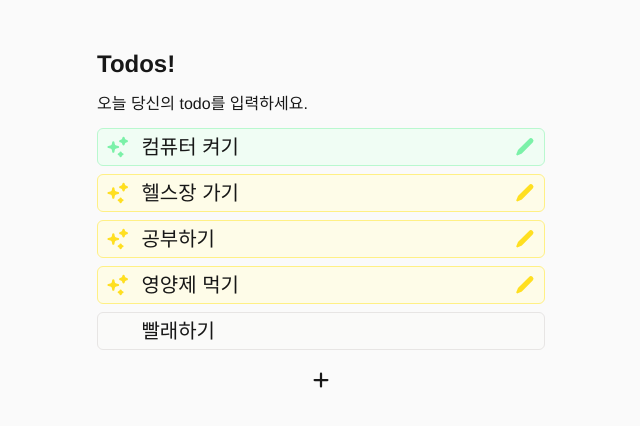
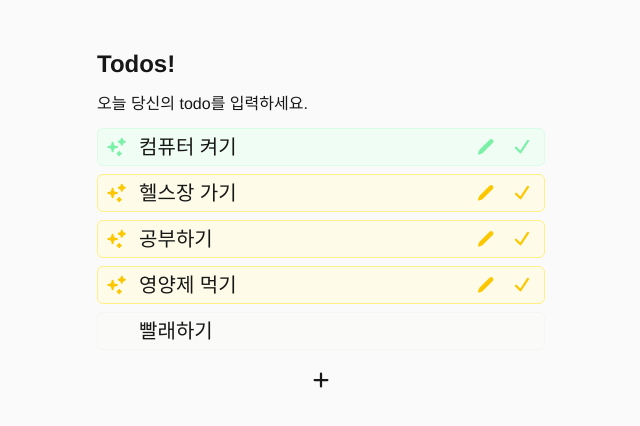
Before and after one commit to simjung418/portfolio-2025, a Next.js app: page /todos in a window 1280 px wide. Shown: the top 426 px of the page, without its empty margins (319-959 px from the left). Built offline with nearby package versions, Linux system fonts and the light colour scheme.

Commit message:
투두 목록 페이지 스타일 수정 및 체크박스 컴포넌트 추가

```diff
--- a/app/globals.css
+++ b/app/globals.css
@@ -26,7 +26,7 @@ body {
 }
 /* start todos */
 .green {
-  @apply bg-green-50 border-green-200;
+  @apply bg-green-50 border-green-100;
 }
 
 .green:hover {
@@ -50,11 +50,15 @@ body {
 }
 
 .yellow>svg {
-  @apply text-yellow-300;
+  @apply text-yellow-400;
+}
+
+.yellow section {
+  @apply bg-yellow-50 text-yellow-400 border-yellow-400;
 }
 
 .stone {
-  @apply bg-stone-50 border-stone-200;
+  @apply bg-stone-50 border-stone-100;
 }
 
 .stone:hover {
--- a/app/todos/page.tsx
+++ b/app/todos/page.tsx
@@ -1,7 +1,9 @@
 "use client";
 import Input from "@/components/input";
-import { CheckIcon, PlusIcon, SparklesIcon, PencilIcon } from "@heroicons/react/16/solid";
+import Checkbox from "@/components/checkbox";
+import { PlusIcon, SparklesIcon, PencilIcon } from "@heroicons/react/16/solid";
 import { useState } from "react";
+
 
 export default function Todos() {
   const todoList = [
@@ -72,6 +74,7 @@ export default function Todos() {
               <SparklesIcon />
               <div className="w-full text-xl text-neutral-900">{label}</div>
               <PencilIcon />
+              <Checkbox/>
             </li>
           );
         })}
```
